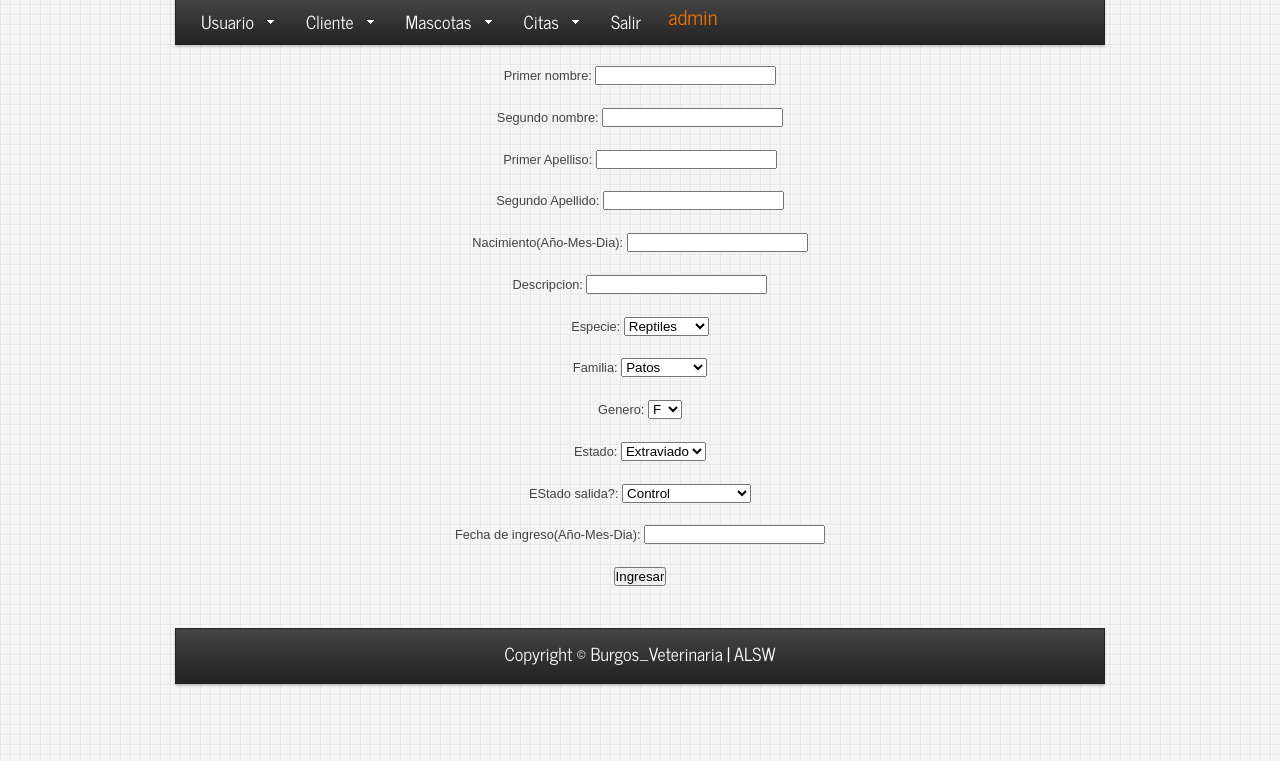
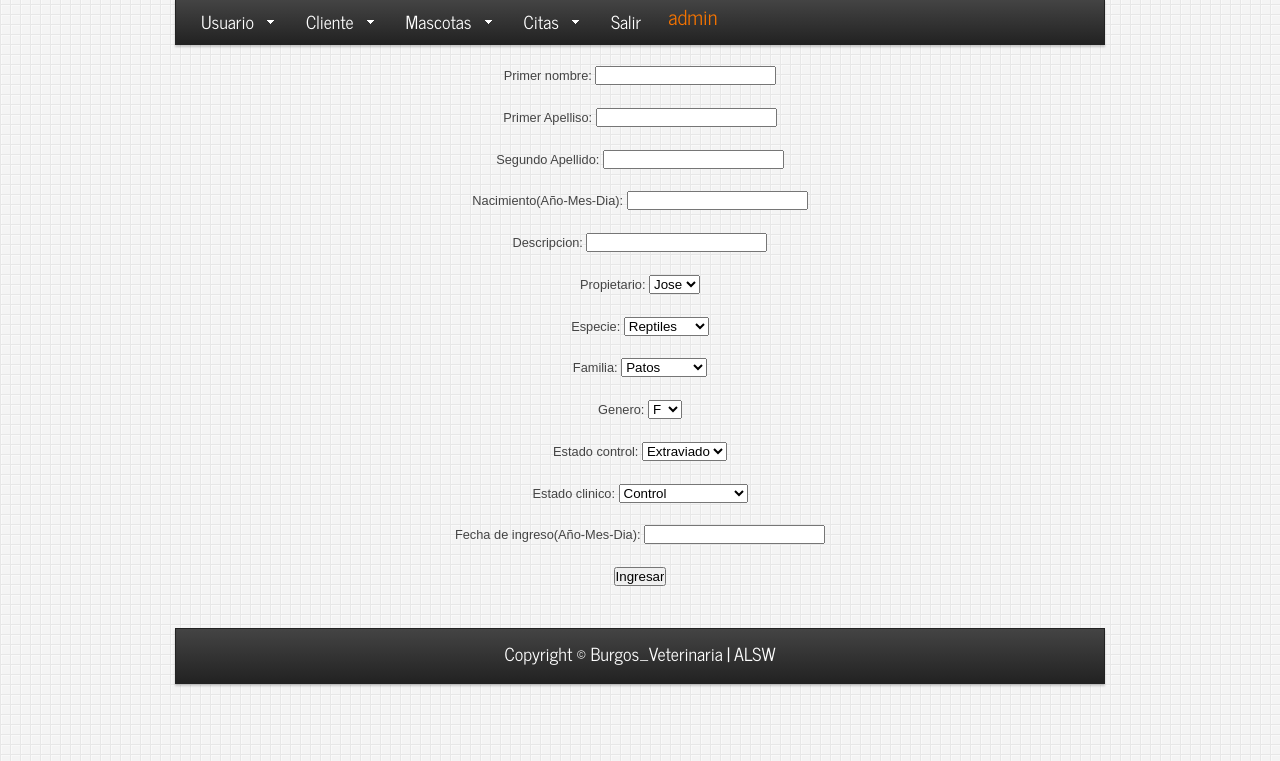
Before and after one commit to chepecarlos/veterinaria, a PHP site: page /AddMascota.php in a window 1280 px wide. Shown: the part 136-897 px from the top of the page. Run offline with PHP 8.4, Linux system fonts and the light colour scheme; a user stored in the database is signed in; data comes from the database, SQL or seed files in the repository.

Commit message:
Terminar menu de ingresar mascotas

```diff
--- a/AddMascota.php
+++ b/AddMascota.php
@@ -6,22 +6,33 @@ require("SQL.php");
 
 	<?php
 	 if($_POST){
-		  	$queEmp = "INSERT INTO `veterinaria`.`prop_propietarios` (`prop_id`, `prop_nombre1`, `prop_nombre2`, `prop_apellido1`, `prop_apellido2`, `prop_fnacimiento`, `prop_direccion`, `prop_telcasa`, `prop_telcel`, `prop_teltrabajo`, `prop_email`, `prop_dui`, `prop_nit`, `prop_regfiscal`, `gen_genero_gen_id`) VALUES ('".$_POST["ID"]."', '".$_POST["Nombre1"]."', '".$_POST["Nombre2"]."', '".$_POST["Apellido1"]."', '".$_POST["Apellido2"]."', NULL, '".$_POST["Direcion"]."', '".$_POST["TelefonoCasa"]."', NULL, NULL, NULL, '".$_POST["DUI"]."', '".$_POST["NIT"]."', NULL, '1');";
-			//echo $queEmp;
+		  	$queEmp = "INSERT INTO `veterinaria`.`infm_informacion_mascotas` (`infm_id`, `infm_nombre`, `infm_apellido1`, `infm_apellido2`, `infm_foto`, `infm_nacimiento`, `infm_descripcion`, `id_propietario`, `mas_infm_id`, `gen_infm_id`, `esm_infm_id`, `tps_infm_id`, `infm_fingreso`, `infm_fsalida`, `fam_infm_id`, `genm_infm_id`)
+		  	VALUES (NULL, '".$_POST["Nombre1"]."','".$_POST["Apellido1"]."', '".$_POST["Apellido2"]."', NULL, '".$_POST["Nacimiento"]."','".$_POST["Descripcion"]."', '".$_POST["Propietario"]."', '".$_POST["Especie"]."', '".$_POST["Genero"]."', '".$_POST["Estado"]."', '".$_POST["EstadoClinico"]."', '".$_POST["FechaIngeso"]."', null, '".$_POST["Familia"]."', '".$_POST["Genero"]."')";
+		  	echo $queEmp;
 			$resEmp = mysql_query($queEmp, $conexion) or die(mysql_error());
-			echo "<p> Creacion de Cliente Satisfecha </p>";
+			echo "<p> Creacion de Cliente mascota </p>";
 		 }
 	 else{
 	?>
 				<center><p>
-	<form name="formulario" method="POST" onSubmit='return Connprobacion()' action="AddCliente.php">
+	<form name="formulario" method="POST" onSubmit='return Connprobacion()' action="AddMascota.php">
 
 	<p>Primer nombre: <input type="text" name="Nombre1"></p>
-	<p>Segundo nombre: <input type="text" name="Nombre2"></p>
 	<p>Primer Apelliso: <input type="text" name="Apellido1"></p>
 	<p>Segundo Apellido: <input type="text" name="Apellido2"></p>
 	<p>Nacimiento(Año-Mes-Dia): <input type="text" name="Nacimiento"></p>
 	<p>Descripcion: <input type="text" name="Descripcion"></p>
+	<p>Propietario:
+	<select name="Propietario">
+		<?php
+		$queEmp = "SELECT * FROM `prop_propietarios` ";
+		$resEmp = mysql_query($queEmp, $conexion) or die(mysql_error());
+		while ($row = mysql_fetch_row($resEmp)){
+			echo "<option value=".$row[0]." selected>".$row[1]."</option>";
+			}
+		?>
+	</select>
+	</p>
 	<p>Especie:
 	<select name="Especie">
 		<?php
@@ -55,7 +66,7 @@ require("SQL.php");
 		?>
 	</select>
 
-	<p>Estado:
+	<p>Estado control:
 	<select name="Estado">
 		<?php
 		$queEmp = "SELECT * FROM `esm_estado_mascotas`";
@@ -66,8 +77,8 @@ require("SQL.php");
 		?>
 	</select>
 	</p>
-	<p>EStado salida?:
-	<select name="EstadoSalida">
+	<p>Estado clinico:
+	<select name="EstadoClinico">
 		<?php
 		$queEmp = "SELECT * FROM `tps_tipo_salida`";
 		$resEmp = mysql_query($queEmp, $conexion) or die(mysql_error());
```
